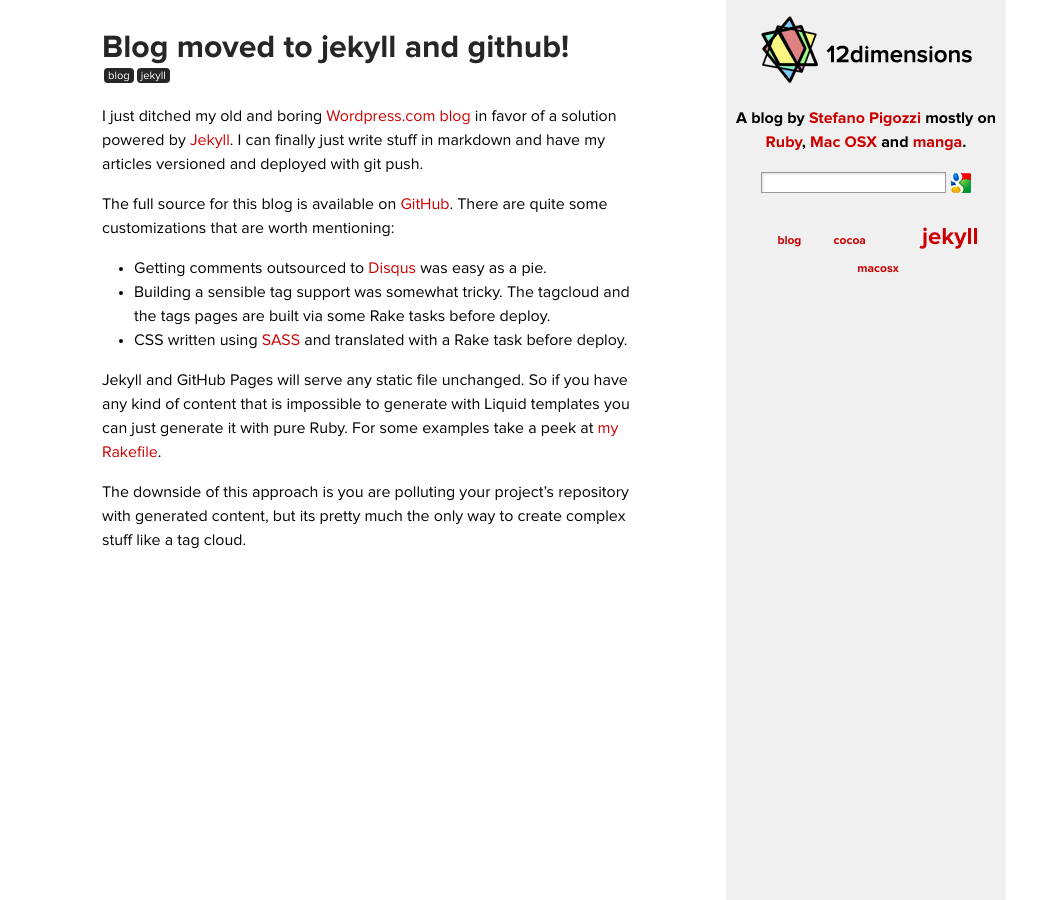
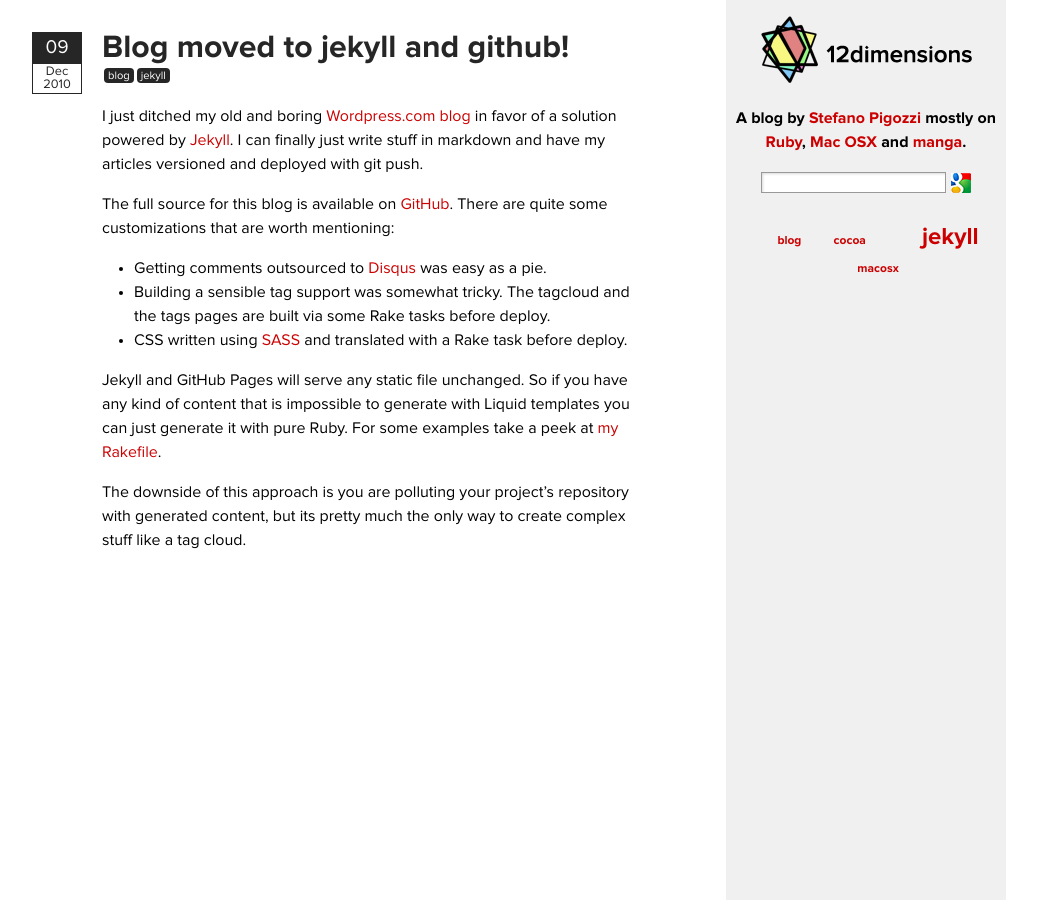
Before and after one commit to pigoz/pigoz.github.com, a Jekyll site: the page built from _posts/2010-12-09-welcome-to-my-new-blog.markdown, in a window 1280 px wide. Shown: the whole page, without its empty margins (94-1131 px from the left). Built offline with Jekyll 4.4.1, drawn with Linux system fonts in a browser that asks for light colours; Markdown is read by kramdown in place of the engine named in the settings; comment, search, counter and statistics services are not loaded.

Commit message:
styled dates

```diff
--- a/_includes/post-partial.html
+++ b/_includes/post-partial.html
@@ -1,4 +1,9 @@
 <div class="post">
+	<div class="date">
+		<div class="day">{{ post.date | date: "%d" }}</div>
+		<div class="month">{{ post.date | date: "%b" }}</div>
+		<div class="year">{{ post.date | date: "%Y" }}</div>
+	</div>
 	<h1>
 	{% if post.url %}<a href="{{post.url}}">{% endif %}
 		{{ post.title }}
--- a/css/screen.css
+++ b/css/screen.css
@@ -192,6 +192,7 @@ input.textfield {
 
 /* Posts */
 .post {
+  position: relative;
   margin-bottom: 4em;
   /* standard */
   /* terminal */ }
@@ -213,6 +214,44 @@ input.textfield {
     border-radius: 4px;
     -moz-border-radius: 4px;
     -webkit-border-radius: 4px; }
+  .post .date {
+    position: absolute;
+    left: -70px;
+    top: 0px;
+    width: 50px;
+    text-align: center; }
+    .post .date .day {
+      -moz-border-radius-topleft: 5px;
+      -moz-border-radius-topright: 5px;
+      background-color: #262626;
+      color: white;
+      overflow: hidden;
+      padding: 0.2em 0;
+      font-size: 1.2em;
+      /*        padding:7px 0;*/ }
+    .post .date .month {
+      border-left: 1px solid #262626;
+      border-right: 1px solid #262626;
+      background-color: white;
+      color: #262626;
+      padding: 0.2em 0 0.1em 0;
+      font-size: 0.8em;
+      overflow: hidden;
+      font-size: 0.8em;
+      line-height: 0.9em; }
+    .post .date .year {
+      -moz-border-radius-bottomleft: 5px;
+      -moz-border-radius-bottomright: 5px;
+      border-bottom: 1px solid #262626;
+      border-left: 1px solid #262626;
+      border-right: 1px solid #262626;
+      background-color: white;
+      color: #262626;
+      padding: 0 0 0.2em 0;
+      font-size: 0.8em;
+      overflow: hidden;
+      font-size: 0.8em;
+      line-height: 0.9em; }
   .post .center {
     text-align: center; }
   .post img.bordered {
```
Also changed, not shown: css/screen.scss (+42 -2 lines).
